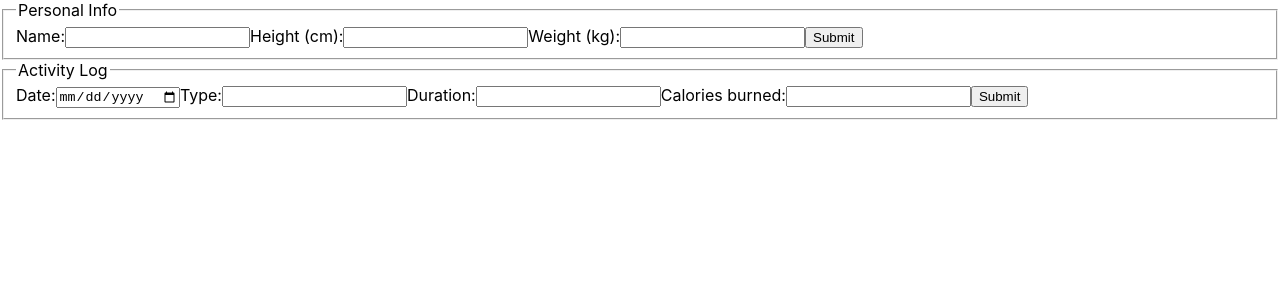
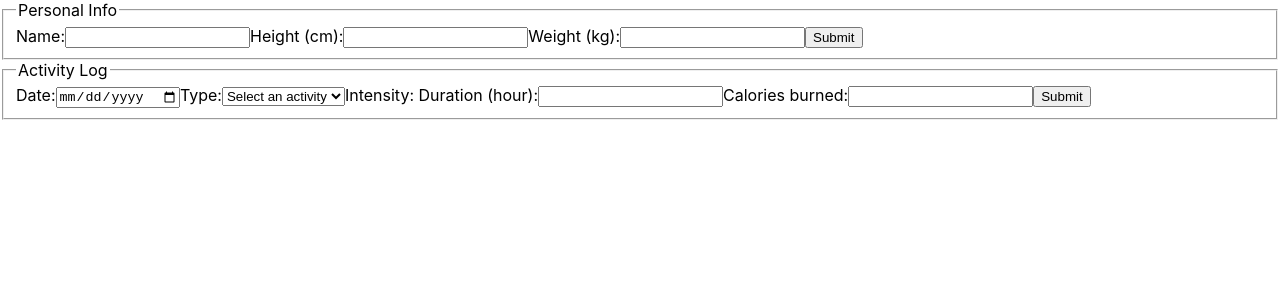
Before and after one commit to cristiansot/React-App-V2, a React (Create React App) app: page / in a window 1280 px wide. Shown: the top 300 px of the page. Built offline with nearby package versions, Linux system fonts and the light colour scheme.

Commit message:
Add activity drop down options

```diff
--- a/src/App.js
+++ b/src/App.js
@@ -42,15 +42,43 @@ function App() {
     date: '',
     type: '',
     duration: '',
+    intensity: '',
     calories: '',
   });
 
-  const handleActivityChange = (name, value) => {
+  const activityOptions = [
+    { activity: 'Climbing', intensity: 'High' },
+    { activity: 'Running', intensity: 'Moderate' },
+    { activity: 'Walking', intensity: 'Low' },
+    { activity: 'Gentle Yoga', intensity: 'Low' },
+    { activity: 'Biking', intensity: 'Moderate' },
+    { activity: 'Power Yoga', intensity: 'Moderate' },
+    { activity: 'Swimming', intensity: 'High' },
+    { activity: 'Hiking', intensity: 'High' },
+  ];
+
+  // State to track selected activity and intensity
+  const [selectedActivity, setSelectedActivity] = useState({
+    activity: '',
+    intensity: '',
+  });
+
+  // Handle change in activity type dropdown selection
+  const handleActivityTypeChange = (selectedActivity) => {
+    setSelectedActivity(selectedActivity);
+  };
+
+  const handleActivityFormChange = (name, value) => {
     setActivityInput((prevValue) => ({ ...prevValue, [name]: value }));
   };
 
   const handleActivitySubmit = (e) => {
     e.preventDefault();
+    const activityWithIntensity = {
+      ...activities,
+      intensity: selectedActivity.intensity,
+    };
+
     console.log(activityInput);
     const newActivity = [...activities, activityInput];
     setActivities(newActivity);
@@ -72,8 +100,11 @@ function App() {
 
       <ActivityForm
         activityInput={activityInput}
-        onFormChange={handleActivityChange}
+        onFormChange={handleActivityFormChange}
         onFormSubmit={handleActivitySubmit}
+        activityOptions={activityOptions}
+        selectedActivity={selectedActivity}
+        onActivityTypeChange={handleActivityTypeChange}
       />
 
       <ActivityLog activities={activities} />
--- a/src/components/ActivityForm.js
+++ b/src/components/ActivityForm.js
@@ -1,4 +1,11 @@
-function ActivityForm({ activityInput, onFormChange, onFormSubmit }) {
+function ActivityForm({
+  activityInput,
+  onFormChange,
+  onFormSubmit,
+  activityOptions,
+  selectedActivity,
+  onActivityTypeChange,
+}) {
   const handleInputChange = (e) => {
     e.preventDefault();
 
@@ -23,16 +30,29 @@ function ActivityForm({ activityInput, onFormChange, onFormSubmit }) {
 
         <label>
           Type:
-          <input
-            type="string"
+          <select
             name="type"
-            value={activityInput.type}
-            onChange={handleInputChange}
-          />
+            value={selectedActivity.activity}
+            onChange={(e) => {
+              const selected = activityOptions.find(
+                (option) => option.activity === e.target.value
+              );
+              onActivityTypeChange(selected);
+            }}
+          >
+            <option value="">Select an activity</option>
+            {activityOptions.map((option) => (
+              <option key={option.activity} value={option.activity}>
+                {option.activity}
+              </option>
+            ))}
+          </select>
         </label>
 
+        <label>Intensity: {selectedActivity.intensity}</label>
+
         <label>
-          Duration:
+          Duration (hour):
           <input
             type="number"
             name="duration"
```
